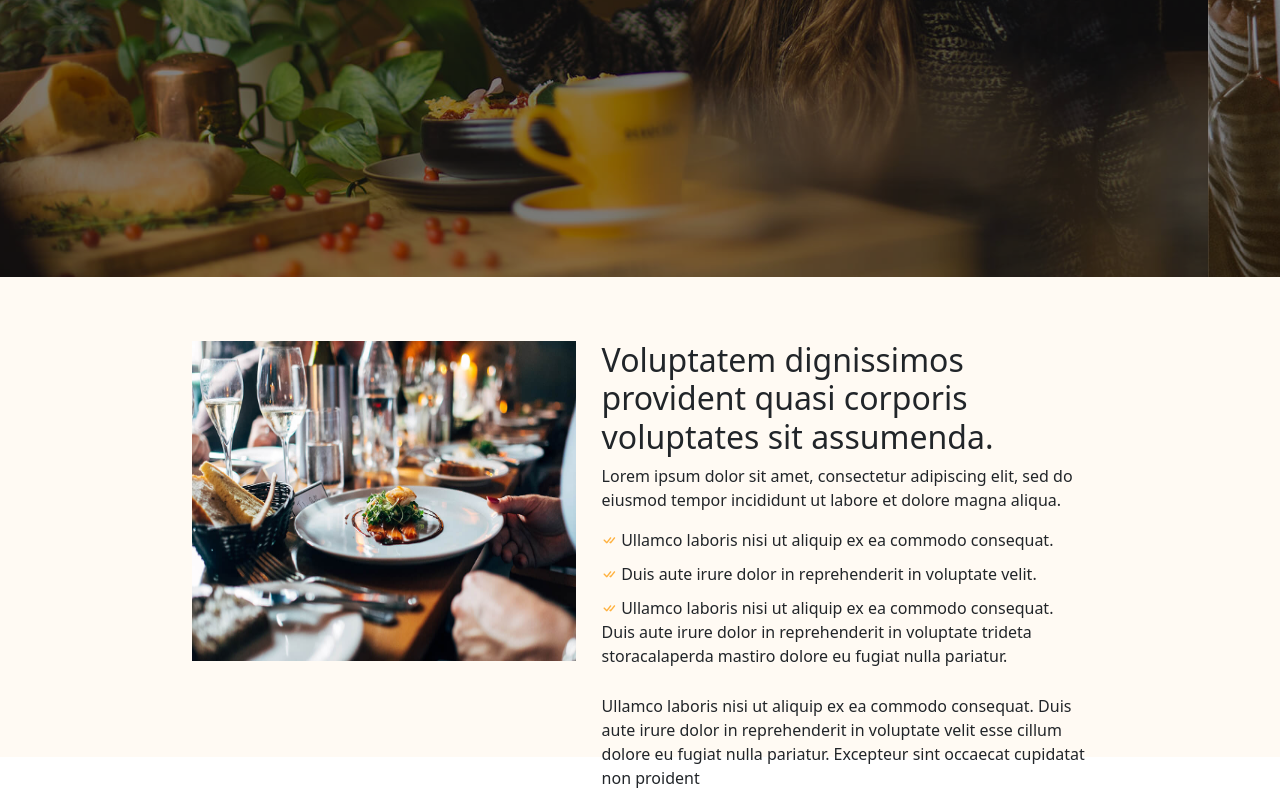
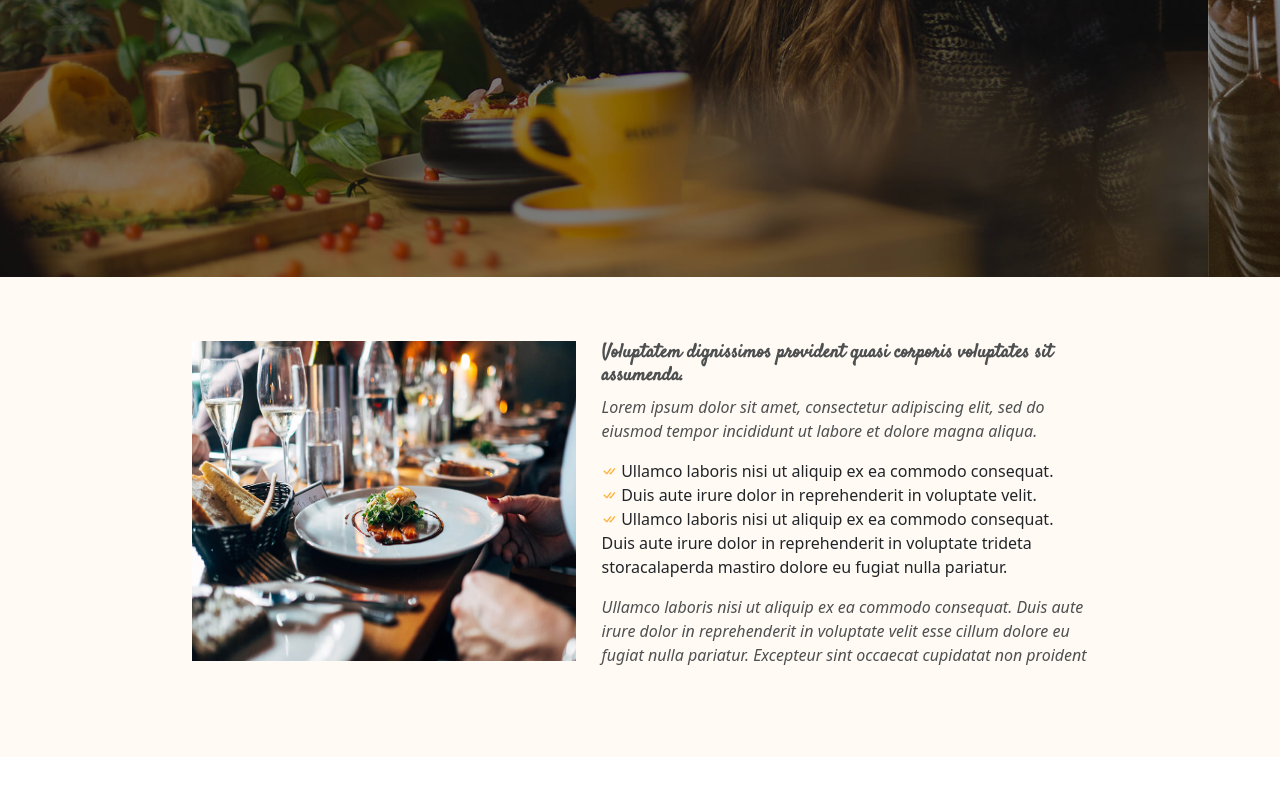
Before and after one commit to Aymen-zhr/Aymen_Zouhari_Final_Project_HTML_CSS, a website: page index.html in a window 1280 px wide. Shown: the part 523-1313 px from the top of the page. After the commit the page ends 1280 px from the top, so only its background shows below. Drawn offline with nearby package versions, Linux system fonts and the light colour scheme.

Commit message:
feat: Introduce main application styling with a new SASS module and compiled CSS.

```diff
--- a/index.html
+++ b/index.html
@@ -141,7 +141,7 @@
       <div>
         <img src="public/img/about.jpg" alt="about" />
       </div>
-      <div>
+      <div class="aboutTitle">
         <div>
           <h2>
             Voluptatem dignissimos provident quasi corporis voluptates sit
--- a/src/sass/modules/home/_header.sass
+++ b/src/sass/modules/home/_header.sass
@@ -149,14 +149,23 @@
     gap: 2vw
     height: 60vh
     padding-inline: 15vw
-div
-    ul
-        padding: 0
-        list-style: none
-    li
-        padding-bottom: 10px
-        i
-            font-size: 1.2vw
-img
-    width: 30vw
-    height: 40vh
+    div
+        ul
+            padding: 0
+            list-style: none
+        li
+            i
+                font-size: 1.2vw
+        img
+            width: 30vw
+            height: 40vh
+    .aboutTitle
+        div
+            h2
+                font-size: 1.5vw
+                font-weight: 700
+                opacity: .8
+                font-family: 'Satisfy', sans-serif
+            p
+                font-style: italic
+                opacity: .8
```
Also changed, not shown: public/css/app.css, 1 other file.
